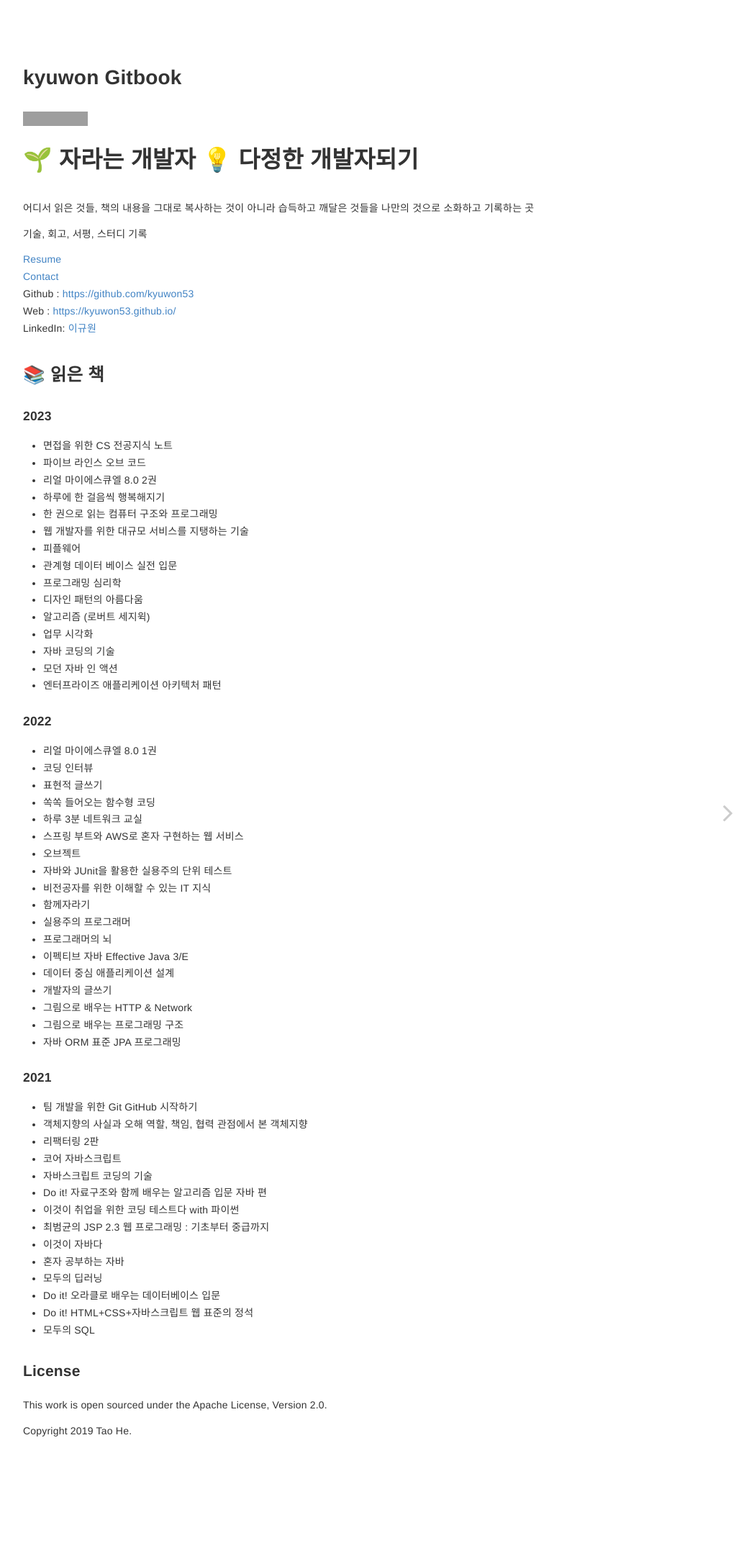
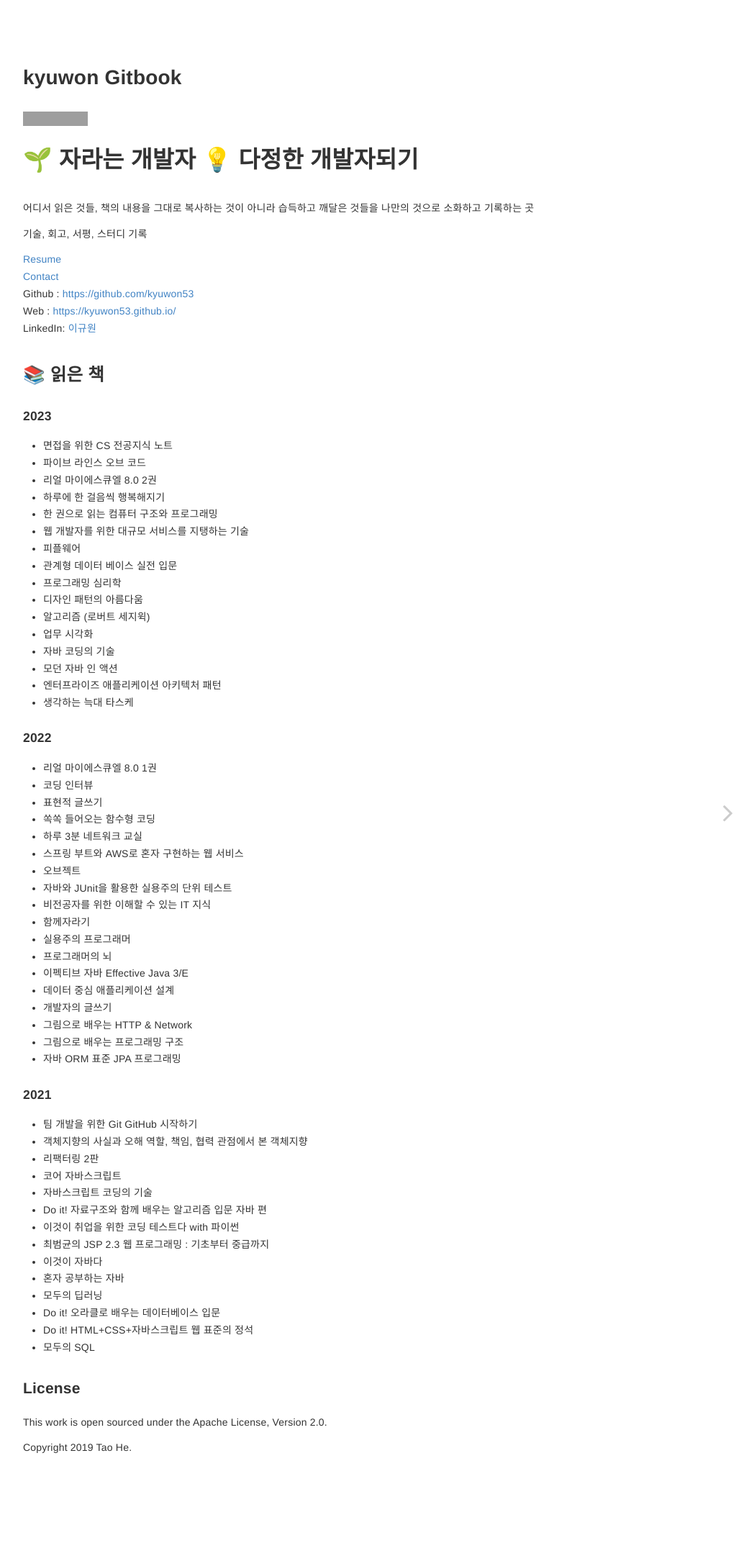
Before and after one commit to kyuwon53/kyuwon53.github.io, a Jekyll site: the page built from index.md, in a window 1280 px wide. Shown: the whole page at 72% size, without its empty margins (223-1271 px from the left). Built offline with Jekyll 4.4.1, drawn with Linux system fonts in a browser that asks for light colours; comment, search, counter and statistics services are not loaded; grey boxes are pictures that could not be loaded.

Commit message:
읽은 책 생각하는 늑대 타스케 추가

```diff
--- a/index.md
+++ b/index.md
@@ -35,6 +35,7 @@ LinkedIn: [이규원](https://www.linkedin.com/in/%EA%B7%9C%EC%9B%90-%EC%9D%B4-4
 - 자바 코딩의 기술
 - 모던 자바 인 액션
 - 엔터프라이즈 애플리케이션 아키텍처 패턴
+- 생각하는 늑대 타스케
 
 #### 2022
 
```
Also changed, not shown: _pages/about.md (+1 -0 lines), 1 other file.
